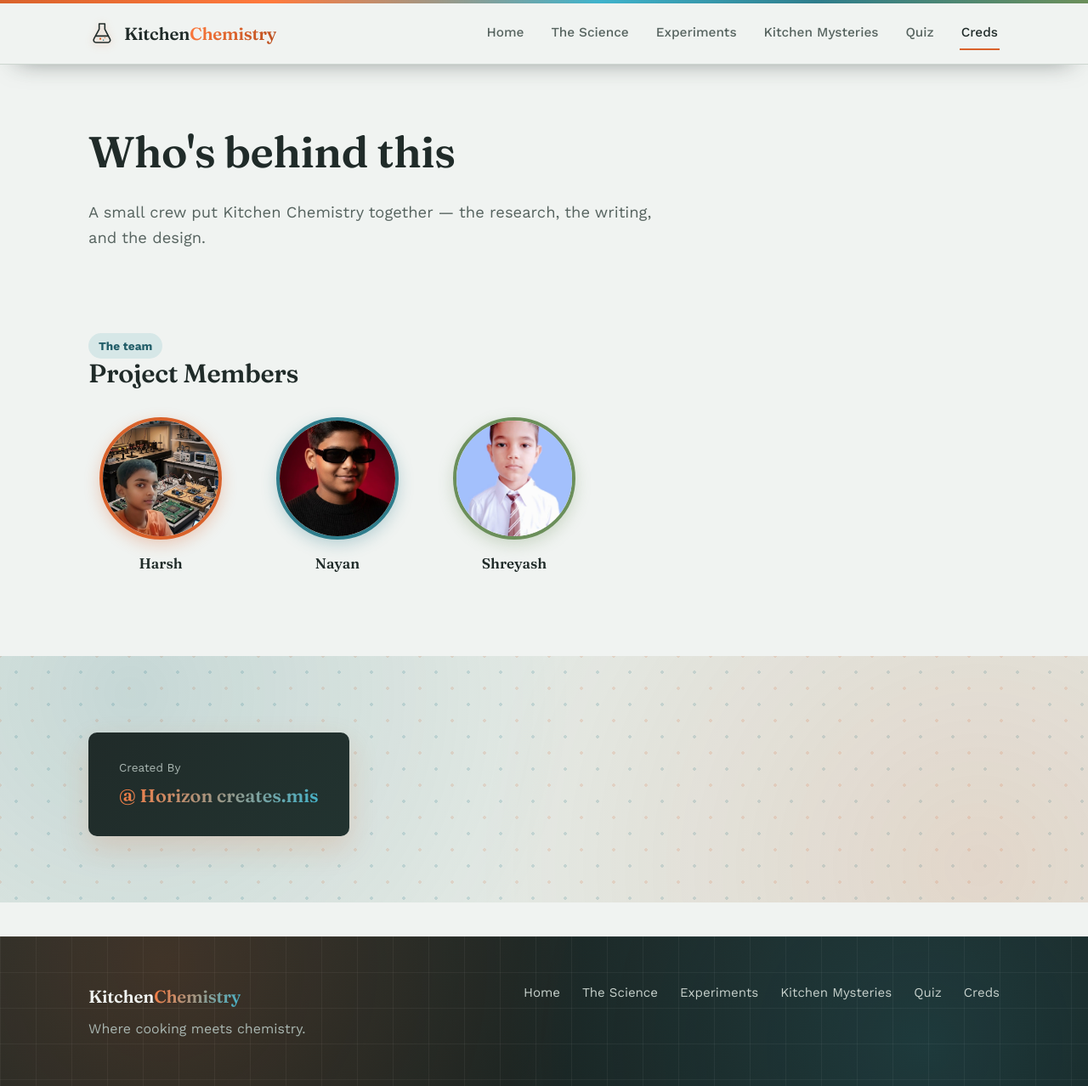
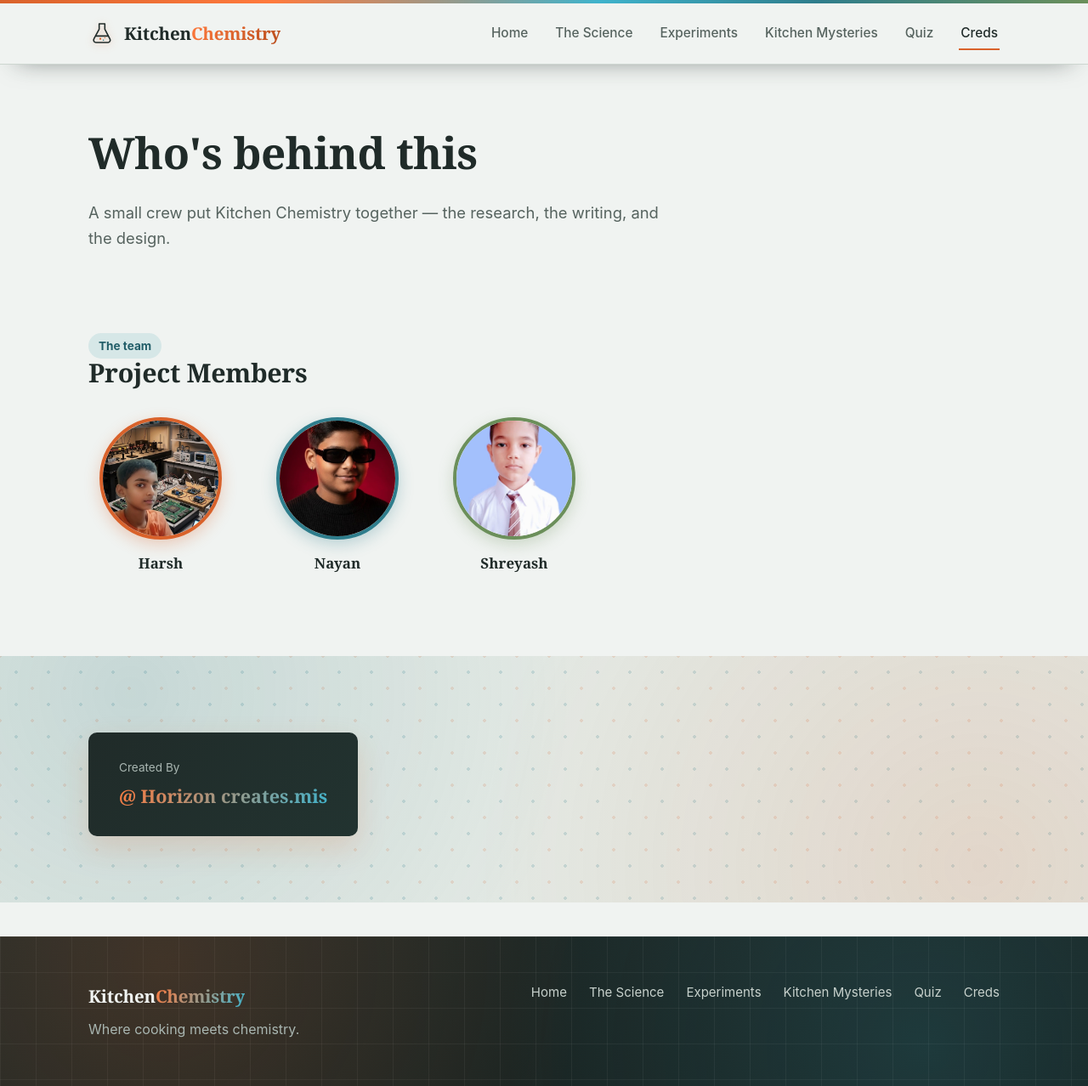
Before and after one commit to pratimask2021996-alt/Kitchen-CHEMISTRY-fun-info-MIS, a Flask app: page /creds in a window 1280 px wide. Shown: the whole page at 85% size. Run offline with Flask 3, Linux system fonts and the light colour scheme.

Commit message:
Update font links in base.html
Removed the Fraunces font and added Orbitron, Share Tech Mono, and Poppins fonts.

```diff
--- a/templates/base.html
+++ b/templates/base.html
@@ -8,8 +8,7 @@
 
 <link rel="preconnect" href="https://fonts.googleapis.com">
 <link rel="preconnect" href="https://fonts.gstatic.com" crossorigin>
-<link href="https://fonts.googleapis.com/css2?family=Fraunces:opsz,wght@9..144,500;9..144,600;9..144,700;9..144,900&family=Work+Sans:wght@400;500;600;700&display=swap" rel="stylesheet">
-
+<link href="https://fonts.googleapis.com/css2?family=Orbitron:wght@500;700;800;900&family=Share+Tech+Mono&family=Poppins:wght@300;400;500;600;700&display=swap" rel="stylesheet">
 <link rel="stylesheet" href="{{ url_for('static', filename='css/style.css') }}">
 </head>
 <body>
```
